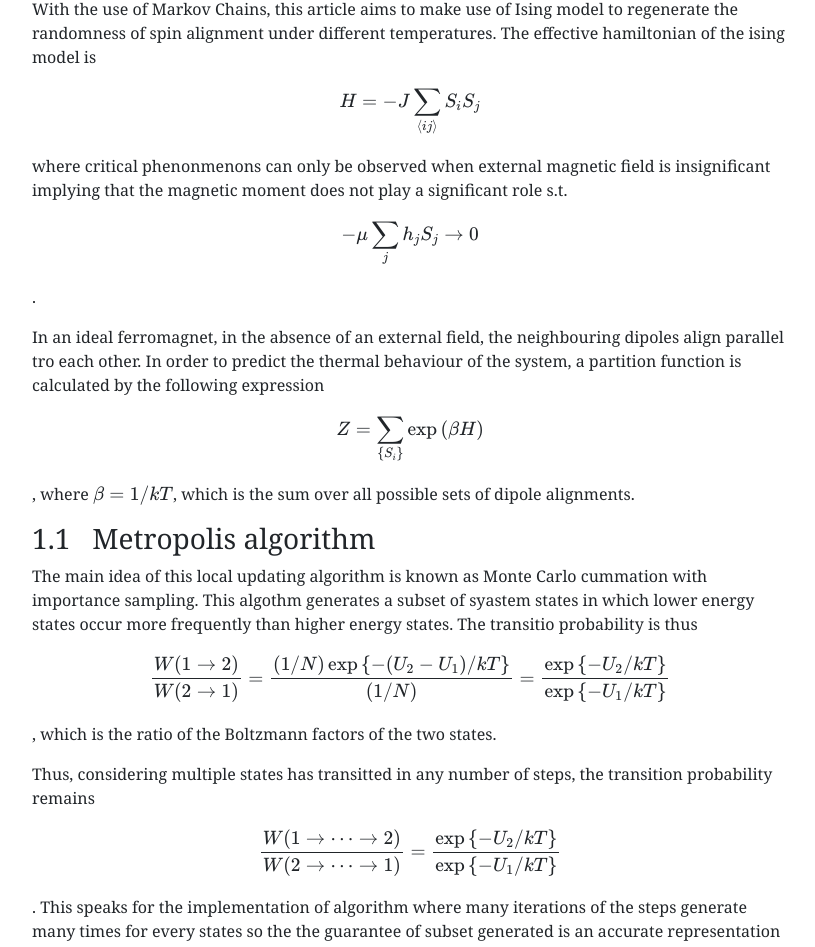
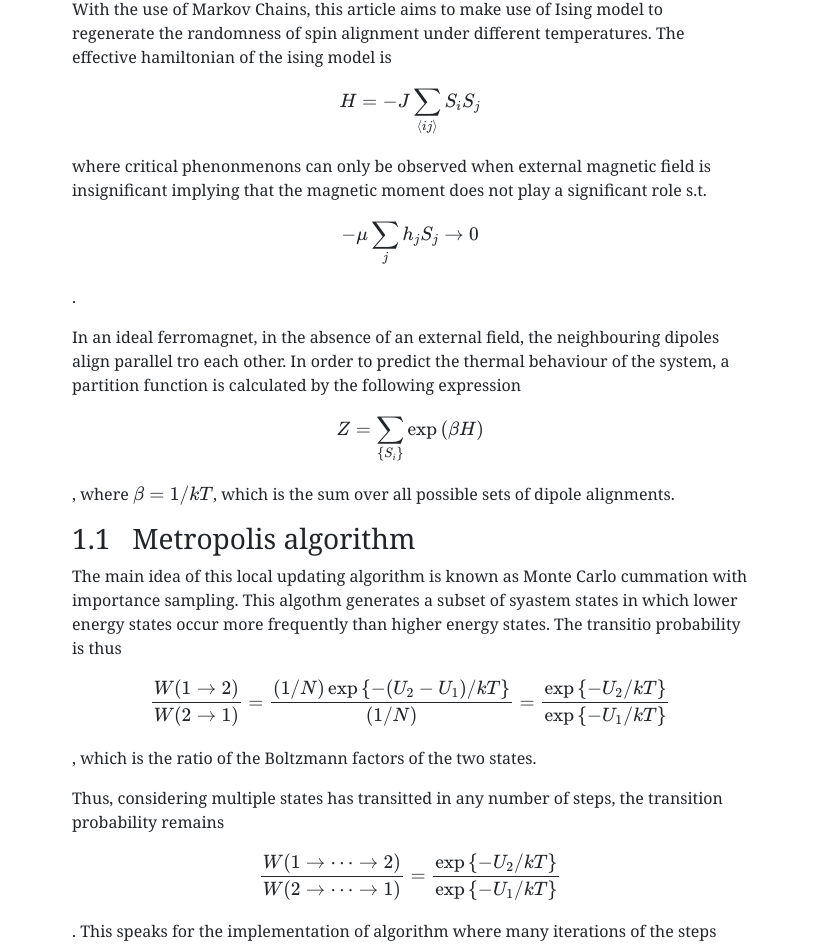
Before and after one commit to kittenK531/2D-ising, a plain HTML site: page index.html in a window 1280 px wide. Shown: the part 577-1524 px from the top of the page, without its empty margins (230-1045 px from the left). Drawn offline with Linux system fonts and the light colour scheme.

Commit message:
edge added

```diff
--- a/index.html
+++ b/index.html
@@ -57,7 +57,7 @@
 
     </div>
 
-    <div class="container" style="max-width: 780px;">
+    <div class="container" style="max-width: 700px;">
         <h1>&nbsp;</h1>
         <h2>1 &nbsp; Introduction</h2>
 
```
